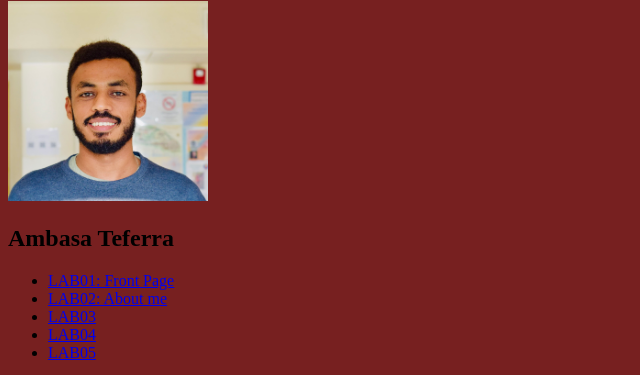
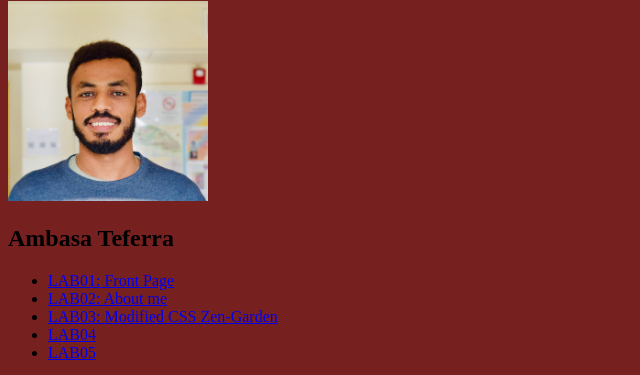
Before and after one commit to Ambasa/Ambasa.github.io, a plain HTML site: page index.html in a window 1280 px wide. Shown: the part 79-454 px from the top of the page, without its empty margins (0-640 px from the left). Drawn offline with Linux system fonts and the light colour scheme.

Commit message:
Update index.html

```diff
--- a/index.html
+++ b/index.html
@@ -17,7 +17,7 @@
         <ul>
             <li><a href="../Lab01/index.html">LAB01: Front Page</a></li>
             <li><a href="../Lab02/aboutme.html">LAB02: About me</a></li>
-            <li><a href="#">LAB03</a></li>
+            <li><a href="../Lab03/index.html">LAB03: Modified CSS Zen-Garden</a></li>
             <li><a href="#">LAB04</a></li>
             <li><a href="#">LAB05</a></li>
         </ul>
```
